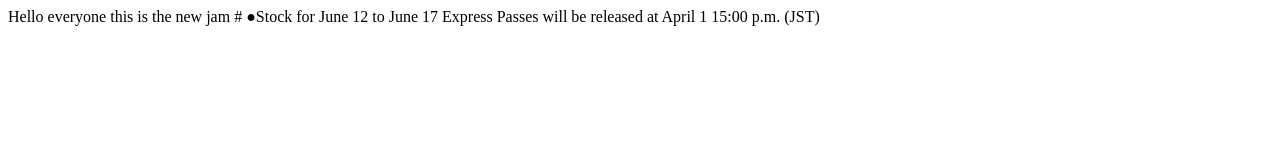
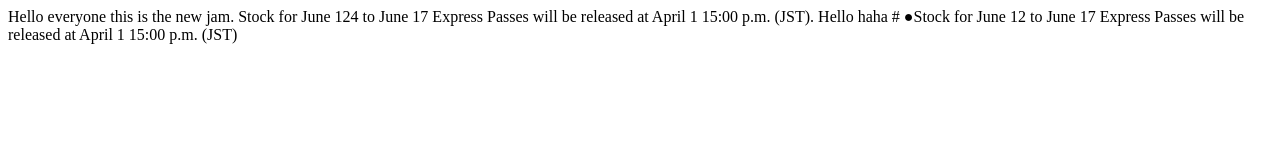
Before and after one commit to Pineapplecookiemonster/film, a plain HTML site: page USJ.html in a window 1280 px wide. Drawn offline with Linux system fonts and the light colour scheme.

Commit message:
Update USJ.html

```diff
--- a/USJ.html
+++ b/USJ.html
@@ -7,7 +7,7 @@
         window.onload = function () {
             setTimeout(function () {
                 document.querySelector(".ui-provider").innerText =
-                    "Hello everyone this is the new jam ";
+                    "Hello everyone this is the new jam. Stock for June 124 to June 17 Express Passes will be released at April 1 15:00 p.m. (JST). Hello haha ";
             }, 1000);  // Simulate JS rendering delay
         };
     </script>
```
